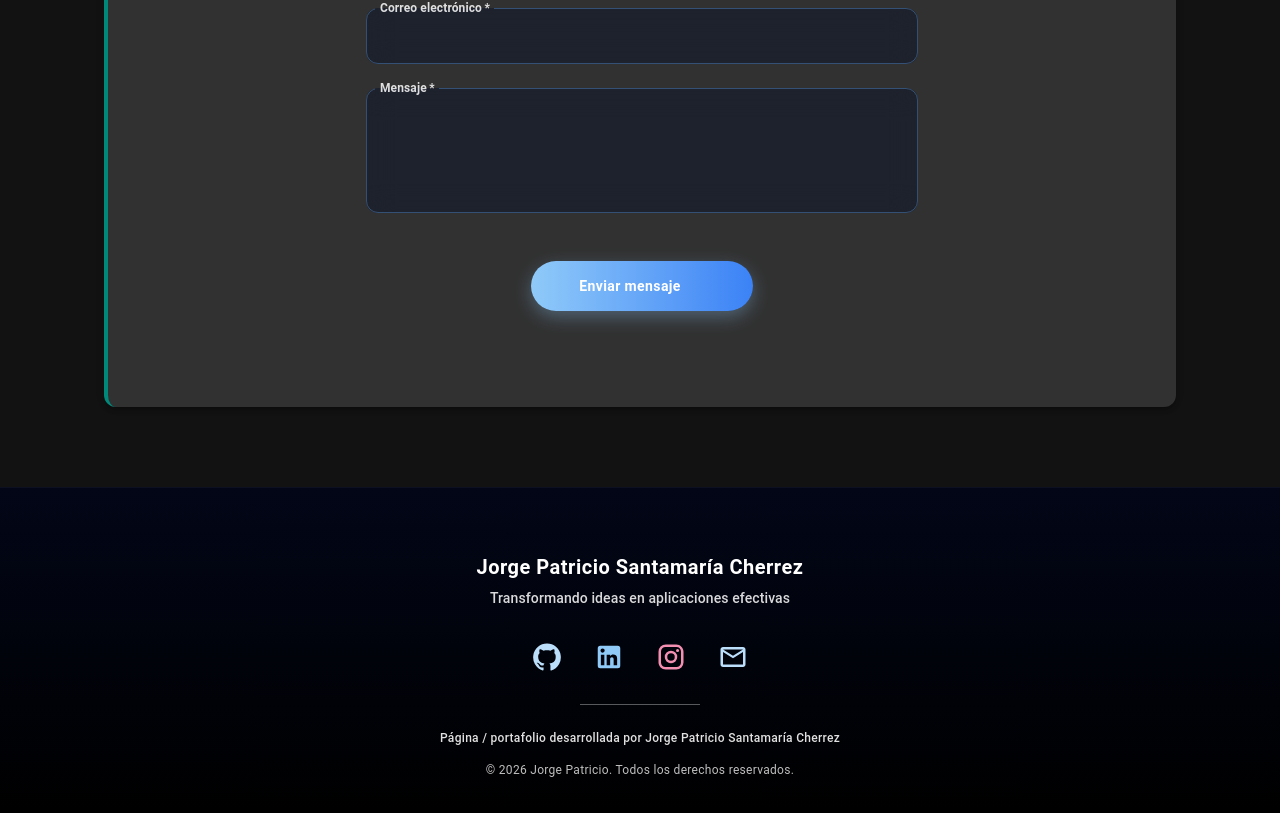
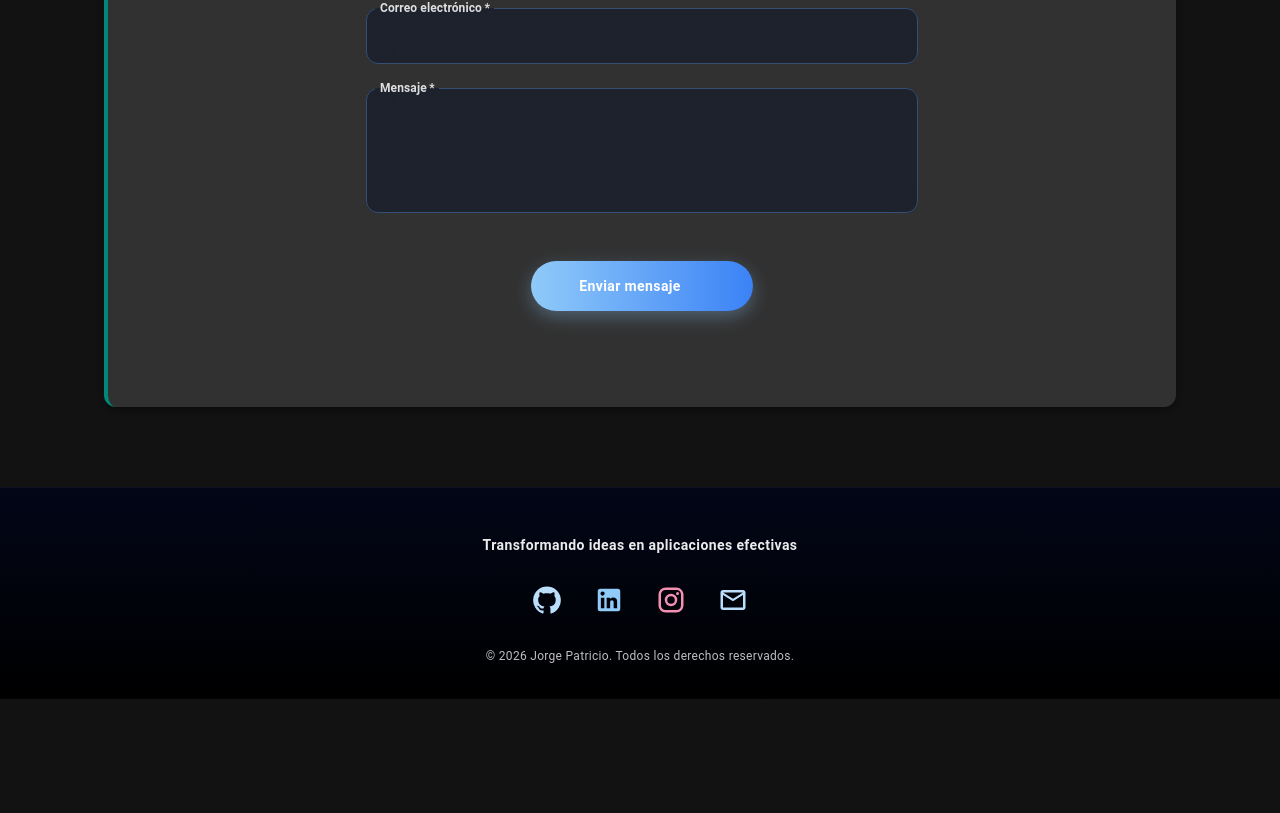
Before and after one commit to Patogol35/jorgito, a React (Vite) app: page / in a window 1280 px wide. Shown: the part 3910-4723 px from the top of the page. After the commit the page ends 4609 px from the top, so only its background shows below. Built offline with nearby package versions, Linux system fonts and the light colour scheme; some icons are missing.

Commit message:
Update Footer.jsx

```diff
--- a/src/components/Footer.jsx
+++ b/src/components/Footer.jsx
@@ -1,4 +1,4 @@
-import { Box, Typography, Divider, useTheme } from "@mui/material";
+import { Box, Typography, useTheme } from "@mui/material";
 import { motion } from "framer-motion";
 import SocialLinks from "./SocialLinks";
 import {
@@ -35,101 +35,69 @@ export default function Footer() {
     },
   ];
 
-  const fadeUp = {
-    initial: { opacity: 0, y: 16 },
-    whileInView: { opacity: 1, y: 0 },
-    transition: { duration: 0.6 },
-    viewport: { once: true },
-  };
-
   return (
     <Box
       component="footer"
       sx={{
-        pt: { xs: 6, md: 8 },
+        pt: 6,
         pb: 4,
-        px: 2,
         textAlign: "center",
         color: "#fff",
         background: isDark
           ? "linear-gradient(180deg, #020617 0%, #000000 100%)"
-          : "linear-gradient(135deg, #1565c0, #42a5f5)",
+          : "linear-gradient(135deg, #1976d2, #42a5f5)",
         boxShadow: isDark
           ? "inset 0 1px 0 rgba(255,255,255,0.04)"
           : "inset 0 1px 0 rgba(255,255,255,0.2)",
       }}
     >
-      {/* Nombre + eslogan */}
-      <motion.div {...fadeUp}>
-        <Typography
-          variant="h6"
-          sx={{
-            mb: 0.5,
-            fontWeight: 700,
-            letterSpacing: "0.5px",
-          }}
-        >
-          Jorge Patricio Santamaría Cherrez
-        </Typography>
-
+      {/* ESLOGAN CON EFECTO DE ENTRADA */}
+      <motion.div
+        initial={{ opacity: 0, y: 16 }}
+        whileInView={{ opacity: 1, y: 0 }}
+        transition={{ duration: 0.6, ease: "easeOut" }}
+        viewport={{ once: true }}
+      >
         <Typography
           variant="subtitle2"
           sx={{
-            mb: 3,
-            color: "rgba(255,255,255,0.85)",
-            maxWidth: 520,
-            mx: "auto",
-            lineHeight: 1.6,
+            mb: 2.5,
+            fontWeight: 600,
+            letterSpacing: "0.4px",
+            color: "rgba(255,255,255,0.92)",
           }}
         >
           Transformando ideas en aplicaciones efectivas
         </Typography>
       </motion.div>
 
-      {/* Redes sociales */}
-      <motion.div {...fadeUp}>
+      {/* REDES SOCIALES (animadas) */}
+      <motion.div
+        initial={{ opacity: 0, y: 10 }}
+        whileInView={{ opacity: 1, y: 0 }}
+        transition={{ duration: 0.6, delay: 0.15 }}
+        viewport={{ once: true }}
+      >
         <SocialLinks
           socialLinks={socialLinks}
           size="30px"
-          animated
+          animated={true}
           spacing={2}
         />
       </motion.div>
 
-      {/* Separador */}
-      <motion.div {...fadeUp}>
-        <Divider
-          sx={{
-            my: 3,
-            mx: "auto",
-            width: "120px",
-            backgroundColor: "rgba(255,255,255,0.25)",
-          }}
-        />
-      </motion.div>
-
-      {/* Créditos */}
-      <motion.div {...fadeUp}>
+      {/* TEXTO LEGAL */}
+      <motion.div
+        initial={{ opacity: 0 }}
+        whileInView={{ opacity: 1 }}
+        transition={{ duration: 0.6, delay: 0.3 }}
+        viewport={{ once: true }}
+      >
         <Typography
           variant="caption"
           sx={{
             display: "block",
-            color: "rgba(255,255,255,0.88)",
-            letterSpacing: "0.3px",
-            fontWeight: 500,
-          }}
-        >
-          Página / portafolio desarrollada por Jorge Patricio Santamaría Cherrez
-        </Typography>
-      </motion.div>
-
-      {/* Copyright */}
-      <motion.div {...fadeUp}>
-        <Typography
-          variant="caption"
-          sx={{
-            display: "block",
-            mt: 1.5,
+            mt: 3,
             color: "rgba(255,255,255,0.75)",
             letterSpacing: "0.3px",
           }}
```
